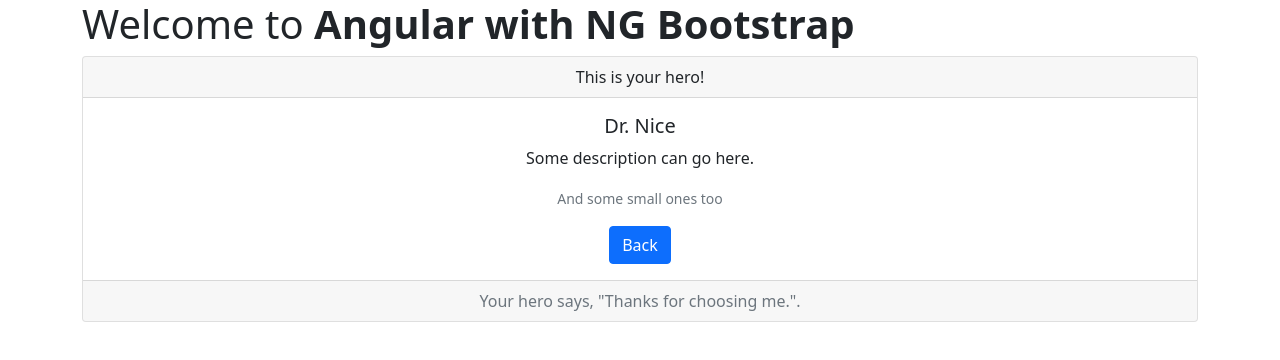
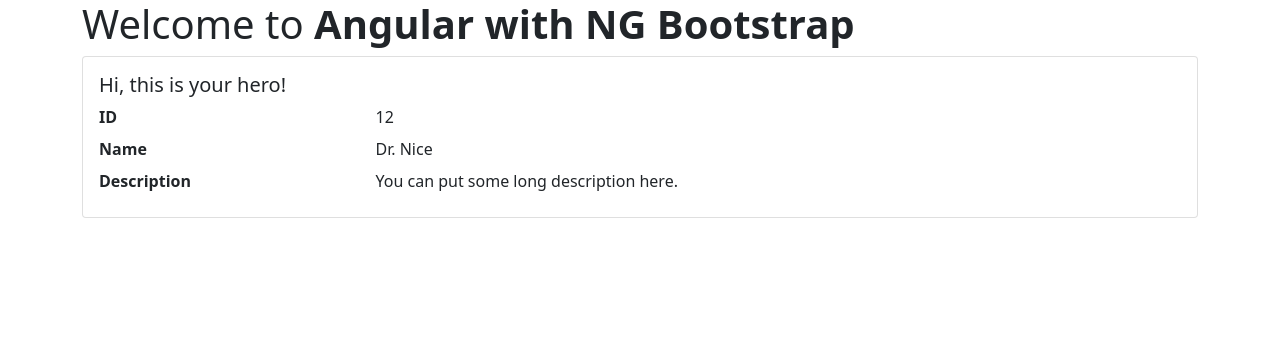
Before and after one commit to aryaindratanaya/Angular-with-NG-Bootstrap, an Angular app: page /hero/12 in a window 1280 px wide. Shown: the top 360 px of the page. Built offline with nearby package versions, Linux system fonts and the light colour scheme.

Commit message:
Update the UI of `HeroDetail`

```diff
--- a/src/app/hero-detail/hero-detail.component.html
+++ b/src/app/hero-detail/hero-detail.component.html
@@ -1,13 +1,16 @@
-<div *ngIf="hero?.id" class="card text-center">
-  <div class="card-header">This is your hero!</div>
+<div *ngIf="hero" class="card">
   <div class="card-body">
-    <h5 class="card-title">{{ hero?.name }}</h5>
-    <p class="card-text">Some description can go here.</p>
-    <p class="card-text text-muted"><small>And some small ones too</small></p>
-    <a routerLink="/heroes" class="btn btn-primary">Back</a>
-  </div>
-  <div class="card-footer text-muted">
-    Your hero says, "Thanks for choosing me.".
+    <h5 class="card-title">Hi, this is your hero!</h5>
+    <dl class="row mb-0">
+      <dt class="col-sm-3">ID</dt>
+      <dd class="col-sm-9">{{ hero.id }}</dd>
+
+      <dt class="col-sm-3">Name</dt>
+      <dd class="col-sm-9">{{ hero.name }}</dd>
+
+      <dt class="col-sm-3">Description</dt>
+      <dd class="col-sm-9">You can put some long description here.</dd>
+    </dl>
   </div>
 </div>
 
```
